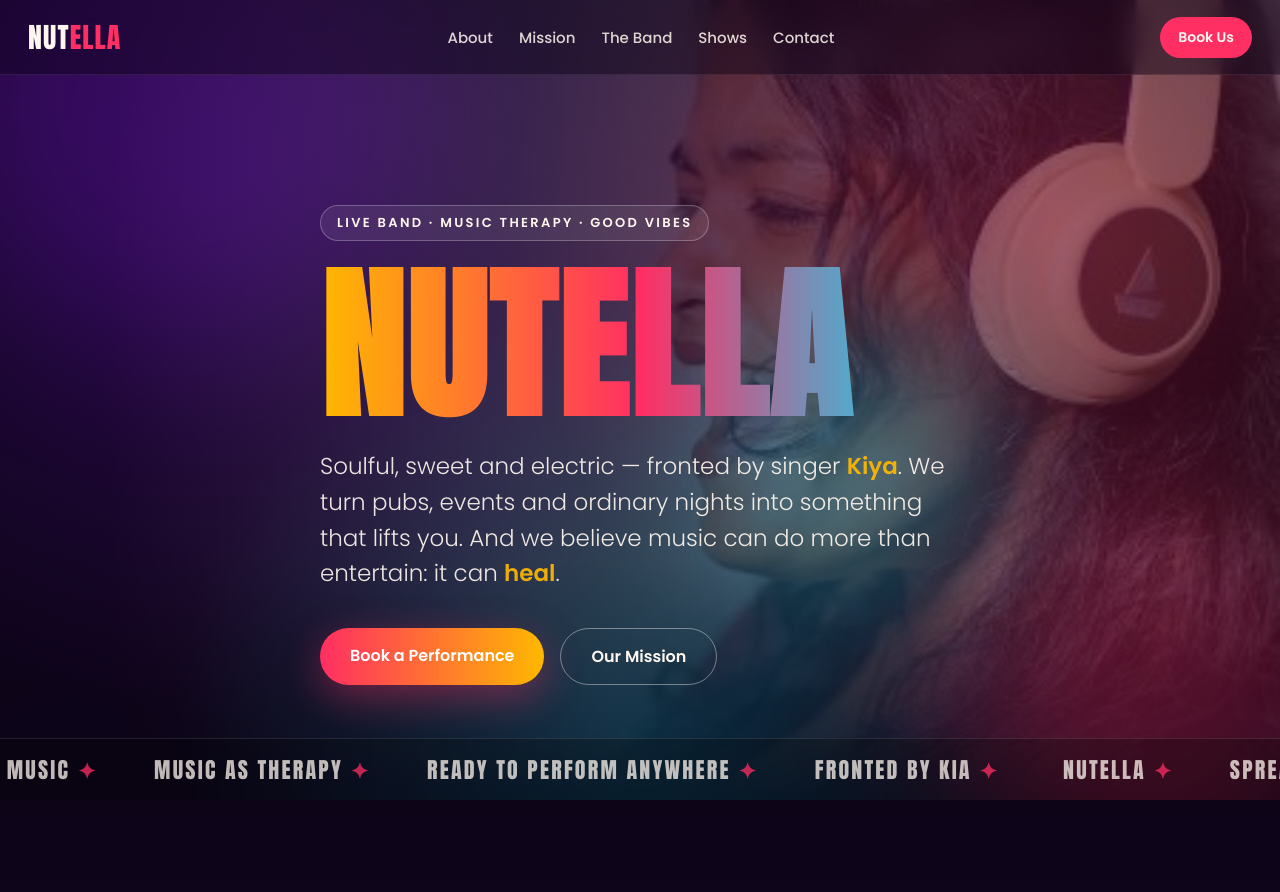
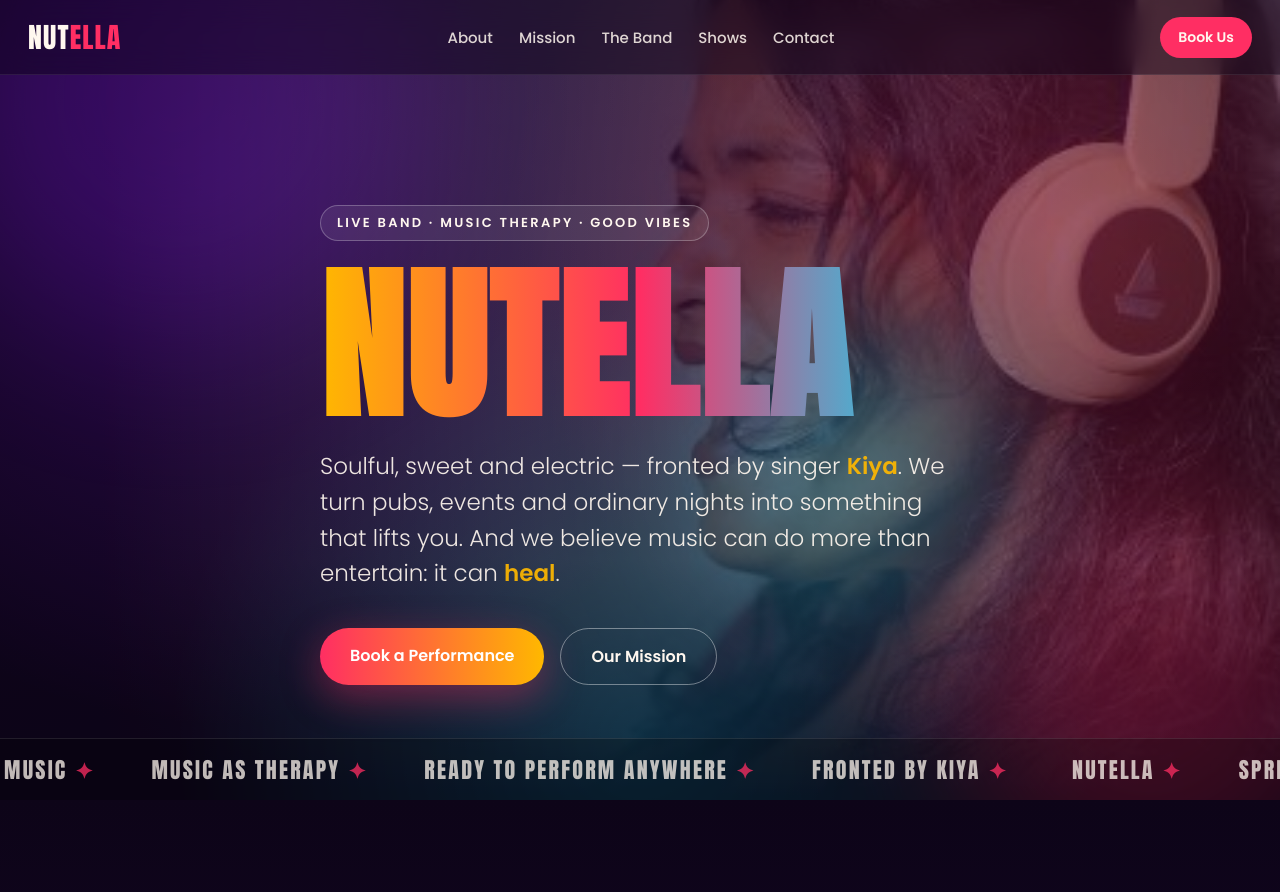
Before and after one commit to abhishekmudaliar/nutella-band, a plain HTML site: page index.html in a window 1280 px wide. Shown: the top 892 px of the page. Drawn offline with Linux system fonts and the light colour scheme.

Commit message:
Add files via upload

```diff
--- a/index.html
+++ b/index.html
@@ -209,8 +209,8 @@
   </div>
   <div class="marquee">
     <div class="track">
-      <span>NUTELLA <b>✦</b></span><span>SPREADING MUSIC <b>✦</b></span><span>MUSIC AS THERAPY <b>✦</b></span><span>READY TO PERFORM ANYWHERE <b>✦</b></span><span>FRONTED BY KIA <b>✦</b></span>
-      <span>NUTELLA <b>✦</b></span><span>SPREADING MUSIC <b>✦</b></span><span>MUSIC AS THERAPY <b>✦</b></span><span>READY TO PERFORM ANYWHERE <b>✦</b></span><span>FRONTED BY KIA <b>✦</b></span>
+      <span>NUTELLA <b>✦</b></span><span>SPREADING MUSIC <b>✦</b></span><span>MUSIC AS THERAPY <b>✦</b></span><span>READY TO PERFORM ANYWHERE <b>✦</b></span><span>FRONTED BY KIYA <b>✦</b></span>
+      <span>NUTELLA <b>✦</b></span><span>SPREADING MUSIC <b>✦</b></span><span>MUSIC AS THERAPY <b>✦</b></span><span>READY TO PERFORM ANYWHERE <b>✦</b></span><span>FRONTED BY KIYA <b>✦</b></span>
     </div>
   </div>
 </header>
```
